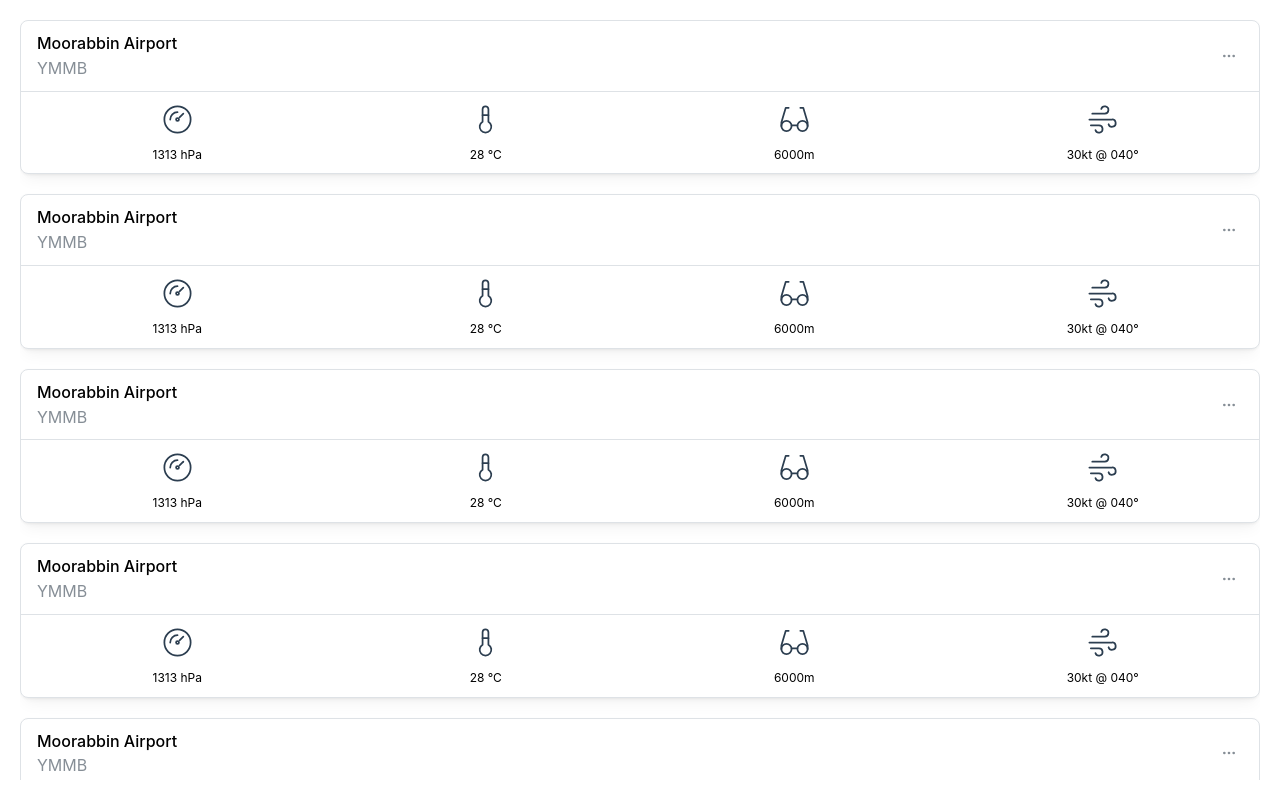
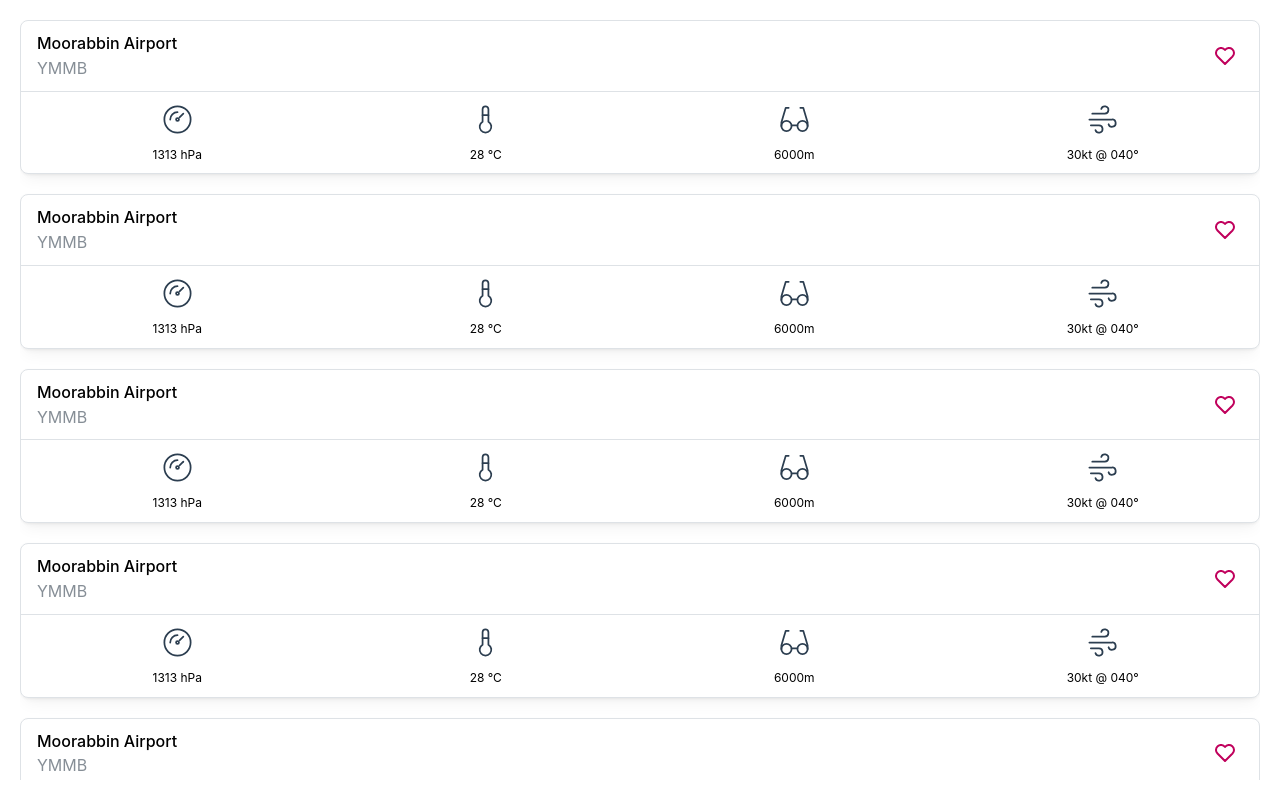
Before and after one commit to chills-01/atis-app, a Next.js app: page / in a window 1280 px wide. Built offline with nearby package versions, Linux system fonts and the light colour scheme.

Commit message:
Interactive Like button

```diff
--- a/ui/components/IndexScrollContainer.tsx
+++ b/ui/components/IndexScrollContainer.tsx
@@ -1,6 +1,6 @@
-"use client"
+"use client";
 import { ScrollArea } from "@mantine/core";
-import card from "@/components/card";
+import WeatherCard from "./WeatherCard";
 import { weatherData } from "@/components/mockData";
 
 export default function IndexScrollContainer() {
@@ -14,12 +14,12 @@ export default function IndexScrollContainer() {
       // gap="md"
       type="never"
     >
-    {card}
-    {card}
-    {card}
-    {card}
-    {card}
-    {card}
+      <WeatherCard />
+      <WeatherCard />
+      <WeatherCard />
+      <WeatherCard />
+      <WeatherCard />
+      <WeatherCard />
     </ScrollArea>
-  )
+  );
 }
--- /dev/null
+++ b/ui/components/LikeButton.tsx
@@ -0,0 +1,11 @@
+import { Button } from "@mantine/core";
+import { IconHeart, IconHeartFilled } from "@tabler/icons-react";
+import { useState } from "react";
+export default function LikeButton() {
+    const [liked, setLiked] = useState(false);
+  return (
+    <Button variant="transparent" size="xs" p={5} color="#C0005C" onClick={() => setLiked(!liked)}>
+      {liked ? <IconHeartFilled /> : <IconHeart />}
+    </Button>
+  );
+}
--- /dev/null
+++ b/ui/components/WeatherCard.tsx
@@ -0,0 +1,72 @@
+import {
+  Card,
+  Group,
+  Text,
+  SimpleGrid,
+  Stack,
+  Button,
+} from "@mantine/core";
+import {
+  PressureIcon,
+  TemperatureIcon,
+  VisibilityIcon,
+  WindIcon,
+} from "@/components/icons";
+import LikeButton from "./LikeButton";
+
+const icons = [PressureIcon, TemperatureIcon, VisibilityIcon, WindIcon];
+const texts = ["1313 hPa", "28 °C", "6000m", "30kt @ 040°"]
+
+const info = [
+  {
+    image:
+    "https://raw.githubusercontent.com/mantinedev/mantine/master/.demo/images/bg-1.png",
+    text: "Picture 1",
+  },
+  {
+    image:
+    "https://raw.githubusercontent.com/mantinedev/mantine/master/.demo/images/bg-2.png",
+    text: "Picture 2",
+  },
+  {
+    image:
+    "https://raw.githubusercontent.com/mantinedev/mantine/master/.demo/images/bg-3.png",
+    text: "Picture 3",
+  },
+  {
+    image:
+    "https://raw.githubusercontent.com/mantinedev/mantine/master/.demo/images/bg-5.png",
+    text: "Picture 4",
+  },
+];
+
+export default function WeatherCard() {
+  return <>
+  <Card withBorder shadow="sm" radius="md" mb={"20px"}>
+    <Card.Section withBorder inheritPadding py="xs">
+      <Group justify="space-between">
+        <Stack gap={0}>
+        <Text fw={500}>Moorabbin Airport</Text>
+        <Text c="dimmed">YMMB</Text>
+        </Stack>
+        <LikeButton />
+      </Group>
+    </Card.Section>
+
+    <Card.Section inheritPadding p="xs">
+      <SimpleGrid cols={4}>
+        {icons.map((genre, idx) => {
+          const Icon = icons[idx];
+          const text = texts[idx]
+          return (
+              <Stack align="center" gap="xs">
+                <Icon size={35} />
+                <Text size="xs" span >{text}</Text>
+              </Stack>
+          );
+        })}
+      </SimpleGrid>
+    </Card.Section>
+  </Card>
+  </>
+};
--- a/ui/components/card.tsx
+++ /dev/null
@@ -1,103 +0,0 @@
-import {
-  Card,
-  Group,
-  Text,
-  Menu,
-  ActionIcon,
-  SimpleGrid,
-  rem,
-  Stack,
-} from "@mantine/core";
-import { IconDots, IconEye, IconFileZip, IconTrash } from "@tabler/icons-react";
-import {
-  PressureIcon,
-  TemperatureIcon,
-  VisibilityIcon,
-  WindIcon,
-} from "@/components/icons";
-
-const icons = [PressureIcon, TemperatureIcon, VisibilityIcon, WindIcon];
-const texts = ["1313 hPa", "28 °C", "6000m", "30kt @ 040°"]
-
-const info = [
-  {
-    image:
-      "https://raw.githubusercontent.com/mantinedev/mantine/master/.demo/images/bg-1.png",
-    text: "Picture 1",
-  },
-  {
-    image:
-      "https://raw.githubusercontent.com/mantinedev/mantine/master/.demo/images/bg-2.png",
-    text: "Picture 2",
-  },
-  {
-    image:
-      "https://raw.githubusercontent.com/mantinedev/mantine/master/.demo/images/bg-3.png",
-    text: "Picture 3",
-  },
-  {
-    image:
-      "https://raw.githubusercontent.com/mantinedev/mantine/master/.demo/images/bg-5.png",
-    text: "Picture 4",
-  },
-];
-
-const card = (
-  <Card withBorder shadow="sm" radius="md" mb={"20px"}>
-    <Card.Section withBorder inheritPadding py="xs">
-      <Group justify="space-between">
-        <Text fw={500}>Moorabbin Airport <Text c="dimmed">YMMB</Text></Text>
-
-        <Menu withinPortal position="bottom-end" shadow="sm">
-          <Menu.Target>
-            <ActionIcon variant="subtle" color="gray">
-              <IconDots style={{ width: rem(16), height: rem(16) }} />
-            </ActionIcon>
-          </Menu.Target>
-
-          <Menu.Dropdown>
-            <Menu.Item
-              leftSection={
-                <IconFileZip style={{ width: rem(14), height: rem(14) }} />
-              }
-            >
-              Download zip
-            </Menu.Item>
-            <Menu.Item
-              leftSection={
-                <IconEye style={{ width: rem(14), height: rem(14) }} />
-              }
-            >
-              Preview all
-            </Menu.Item>
-            <Menu.Item
-              leftSection={
-                <IconTrash style={{ width: rem(14), height: rem(14) }} />
-              }
-              color="red"
-            >
-              Delete all
-            </Menu.Item>
-          </Menu.Dropdown>
-        </Menu>
-      </Group>
-    </Card.Section>
-
-    <Card.Section inheritPadding p="xs">
-      <SimpleGrid cols={4}>
-        {icons.map((genre, idx) => {
-          const Icon = icons[idx];
-          const text = texts[idx]
-          return (
-              <Stack align="center" gap="xs">
-                <Icon size={35} />
-                <Text size="xs" span >{text}</Text>
-              </Stack>
-          );
-        })}
-      </SimpleGrid>
-    </Card.Section>
-  </Card>
-);
-
-export default card;
--- a/ui/components/icons.tsx
+++ b/ui/components/icons.tsx
@@ -6,11 +6,11 @@ export function WindIcon({ size }: { size: number }) {
       width={size}
       height={size}
       viewBox="0 0 24 24"
-      stroke-width="1.2"
+      strokeWidth="1.2"
       stroke="#2c3e50"
       fill="none"
-      stroke-linecap="round"
-      stroke-linejoin="round"
+      strokeLinecap="round"
+      strokeLinejoin="round"
     >
       <path stroke="none" d="M0 0h24v24H0z" fill="none" />
       <path d="M5 8h8.5a2.5 2.5 0 1 0 -2.34 -3.24" />
@@ -28,11 +28,11 @@ export function TemperatureIcon({ size }: { size: number }) {
       width={size}
       height={size}
       viewBox="0 0 24 24"
-      stroke-width="1.2"
+      strokeWidth="1.2"
       stroke="#2c3e50"
       fill="none"
-      stroke-linecap="round"
-      stroke-linejoin="round"
+      strokeLinecap="round"
+      strokeLinejoin="round"
     >
       <path stroke="none" d="M0 0h24v24H0z" fill="none" />
       <path d="M10 13.5a4 4 0 1 0 4 0v-8.5a2 2 0 0 0 -4 0v8.5" />
@@ -49,11 +49,11 @@ export function PressureIcon({ size }: { size: number }) {
       width={size}
       height={size}
       viewBox="0 0 24 24"
-      stroke-width="1.2"
+      strokeWidth="1.2"
       stroke="#2c3e50"
       fill="none"
-      stroke-linecap="round"
-      stroke-linejoin="round"
+      strokeLinecap="round"
+      strokeLinejoin="round"
     >
       <path stroke="none" d="M0 0h24v24H0z" fill="none" />
       <path d="M12 12m-9 0a9 9 0 1 0 18 0a9 9 0 1 0 -18 0" />
@@ -72,11 +72,11 @@ export function VisibilityIcon({ size }: { size: number }) {
       width={size}
       height={size}
       viewBox="0 0 24 24"
-      stroke-width="1.2"
+      strokeWidth="1.2"
       stroke="#2c3e50"
       fill="none"
-      stroke-linecap="round"
-      stroke-linejoin="round"
+      strokeLinecap="round"
+      strokeLinejoin="round"
     >
       <path stroke="none" d="M0 0h24v24H0z" fill="none" />
       <path d="M8 4h-2l-3 10v2.5" />
```
Lines whose indentation alone changed are shown as unchanged.
